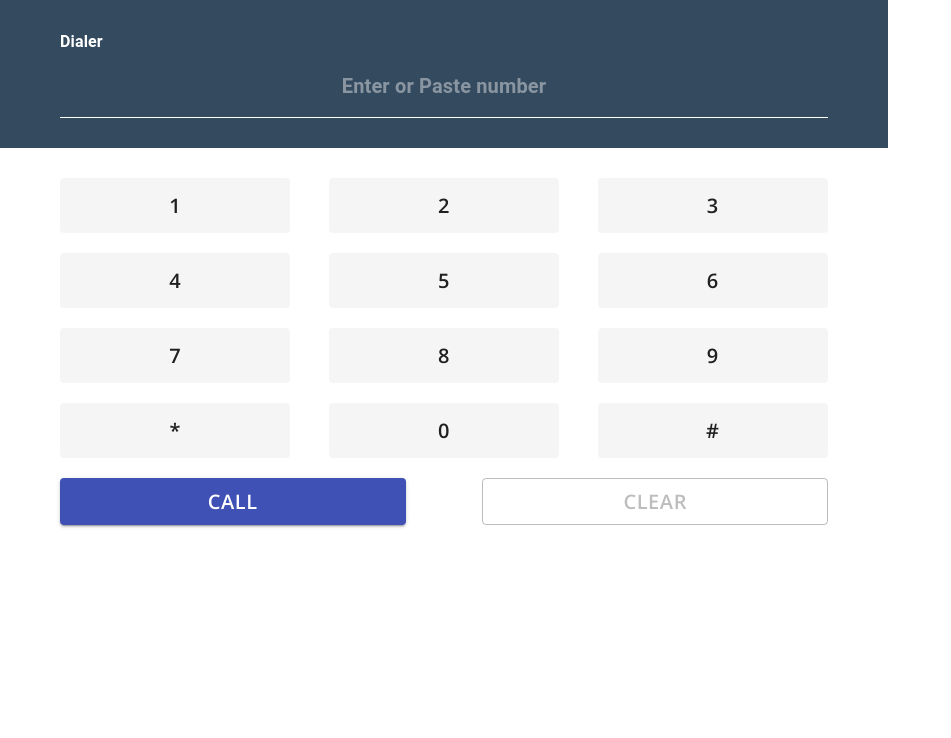
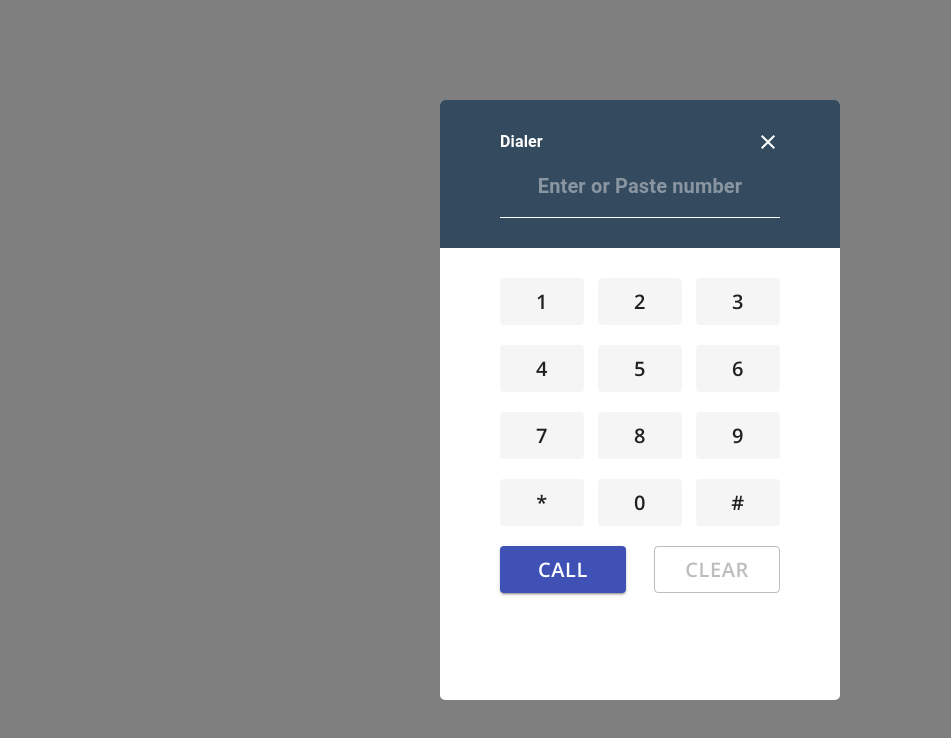
Before and after one commit to barrytickle/React-livechat-front-end, a React (Create React App) app: page / in a window 1280 px wide. Shown: the top 738 px of the page, without its empty margins (0-951 px from the left). Built offline with nearby package versions, Linux system fonts and the light colour scheme.

Commit message:
Revert "Fixed"
This reverts commit 7172b1c8483bd07692634cac9ffd261deb7ae0c8.

```diff
--- a/src/Dialer/Dialer.js
+++ b/src/Dialer/Dialer.js
@@ -11,8 +11,6 @@ export default class Dialer extends Component {
     constructor(props){
         super(props);
 
-        const position = this.props.position;
-
         this.state ={
             dialValue: '',
             buttons: [1,2,3,4,5,6,7,8,9,0,'#','*'],
@@ -20,7 +18,6 @@ export default class Dialer extends Component {
                 button:'',
                 style:'outlined',
             },
-            position:position,
             showModal:true,
             clear: {
                 variant:'outlined',
@@ -32,64 +29,24 @@ export default class Dialer extends Component {
         this.handleClear = this.handleClear.bind(this);
         this.handleCall = this.handleCall.bind(this);
         this.updateButtons = this.updateButtons.bind(this);
-        this.handleButton = this.handleButton.bind(this);
 
         const list = this.state.buttons;
         for(let i = 0; i < list.length; i++){
+            // let btn = 'button'+list[i];
             this[`${i}_button`] = React.createRef()
         }
+
+
     }
 
     updateButtons(list){
         return this.setState({buttons: list});
     }
 
-    handleButton(event){
-        const value = event.target.innerHTML;
-        const input = this.state.dialValue;
-        this.setState({
-            dialValue: input + value
-        });
-
-        this.setState({
-            buttonStyle:{
-                button: `${value}_button`,
-                style: 'outlined'
-            }
-        });
-
-        this.setState(
-            {
-                clear:{
-                    variant:'contained',
-                    disabled:''
-                }
-            }
-        );
-
-    }
-
     handleChange(event) {
         const val = event.target.value;
         const letter = val.charAt(val.length-1);
         const numbers = /^[0-9]+$/;
-        const dial = this.state.dialValue;
-        if(dial.length  === 1){
-            if(
-                !val.match(numbers) || !val.includes("#") || !val.includes('*') || !val.includes(' ') || !val.includes('+')
-            ){
-                this.setState({
-                    dialValue: ''
-                });
-                this.setState({
-                    dialValue:'',
-                    clear:{
-                        variant:'outlined',
-                        disabled:'disabled'
-                    }
-                });
-            }
-        }
         if(val.match(numbers) || val.includes("#") || val.includes('*') || val.includes(' ') || val.includes('+')){
             const ref = this[`${letter}_button`];
             this.setState({
@@ -107,6 +64,11 @@ export default class Dialer extends Component {
                         }
                     }
                 );
+            }else{
+                alert('this should fire');
+                this.setState({
+                    dialValue: ''
+                });
             }
             this.setState({dialValue: event.target.value});
         }
@@ -123,7 +85,6 @@ export default class Dialer extends Component {
     }
 
     handleCall(){
-        //Call functionality here this will trigger when call button is clicked.
         console.log(this.state);
     }
 
@@ -134,16 +95,17 @@ export default class Dialer extends Component {
         }
         list.push('*', 0, '#');
         const ButtonGroup = list.map((value, ind) =>
-          <Button key={"Button-" + ind} ref={this[`${value}_button`]} onClick={(event) => this.handleButton(event)} data-set={`${value}_button`} variant={this.state.buttonStyle.button === `${value}_button` ? this.state.buttonStyle.style : ''}>{value}</Button>
+          <Button key={"Button-" + ind} ref={this[`${value}_button`]} variant={this.state.buttonStyle.button === `${value}_button` ? this.state.buttonStyle.style : ''}>{value}</Button>
         );
         return (
-                <Grid container className={this.props.position === 'drawer' ? 'dialerModal dialerModalDrawer' : 'dialerModal'}>
+                <Grid container className="dialerModal">
                     <div className="dialerBox">
                         <header>
                             <Grid container justify="space-between">
                                 <Typography style={{fontWeight:"bold"}}>
                                     Dialer
                                 </Typography>
+                                <CloseIcon onClick={this.handleModal}/>
                             </Grid>
                             <TextField
                                 placeholder="Enter or Paste number"
--- a/src/Dialer/dialer.css
+++ b/src/Dialer/dialer.css
@@ -8,7 +8,7 @@
     cursor: pointer;
 }
 
-.dialerModal:not(.dialerModalDrawer){
+.dialerModal{
     position: fixed;
     top:0;
     left:0;
@@ -17,17 +17,9 @@
     background:rgba(0,0,0,0.5);
 }
 
-/*.dialerModal .dialerModalDrawer{*/
-
-/*}*/
-
-
-
-
-
-.dialModal:not(.dialerModalDrawer) .dialerBox{
-    /*height:600px;*/
-    max-width:400px;
+.dialerBox{
+    height:600px;
+    width:400px;
     position: absolute;
     top:50%;
     left:50%;
@@ -67,11 +59,6 @@
     margin-bottom:20px;
     background-color: rgba(0, 0, 0, 0.04);
     font-weight:600;
-    padding:0 !important;
-}
-
-.dialerBox .dialerButtons button span{
-    padding:10px 20px;
 }
 
 .dialerBox .dialerButtons button:hover{
--- a/src/index.js
+++ b/src/index.js
@@ -39,7 +39,7 @@ import * as serviceWorker from './serviceWorker';
 
 
 ReactDOM.render(
-  <Dialer position="drawer"/>,
+  <Dialer/>,
   document.getElementById('root')
 );
 
```
